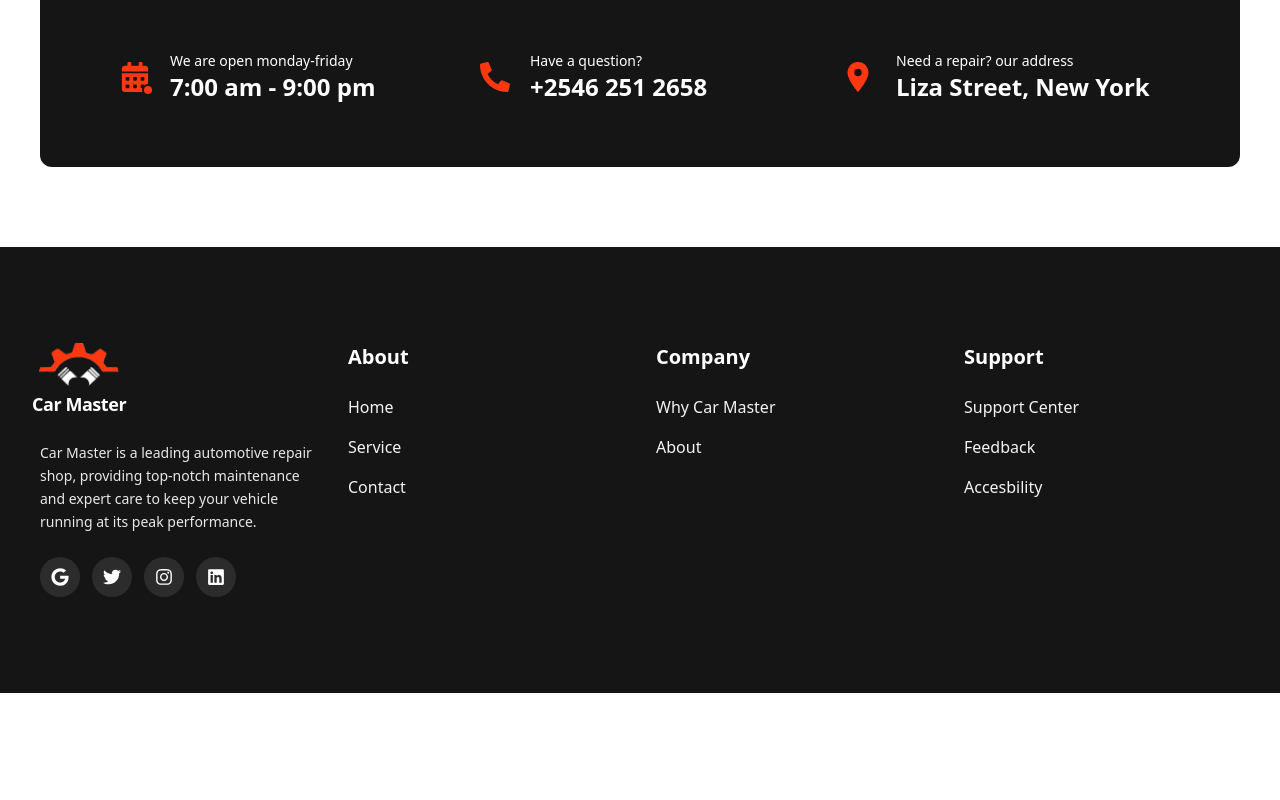
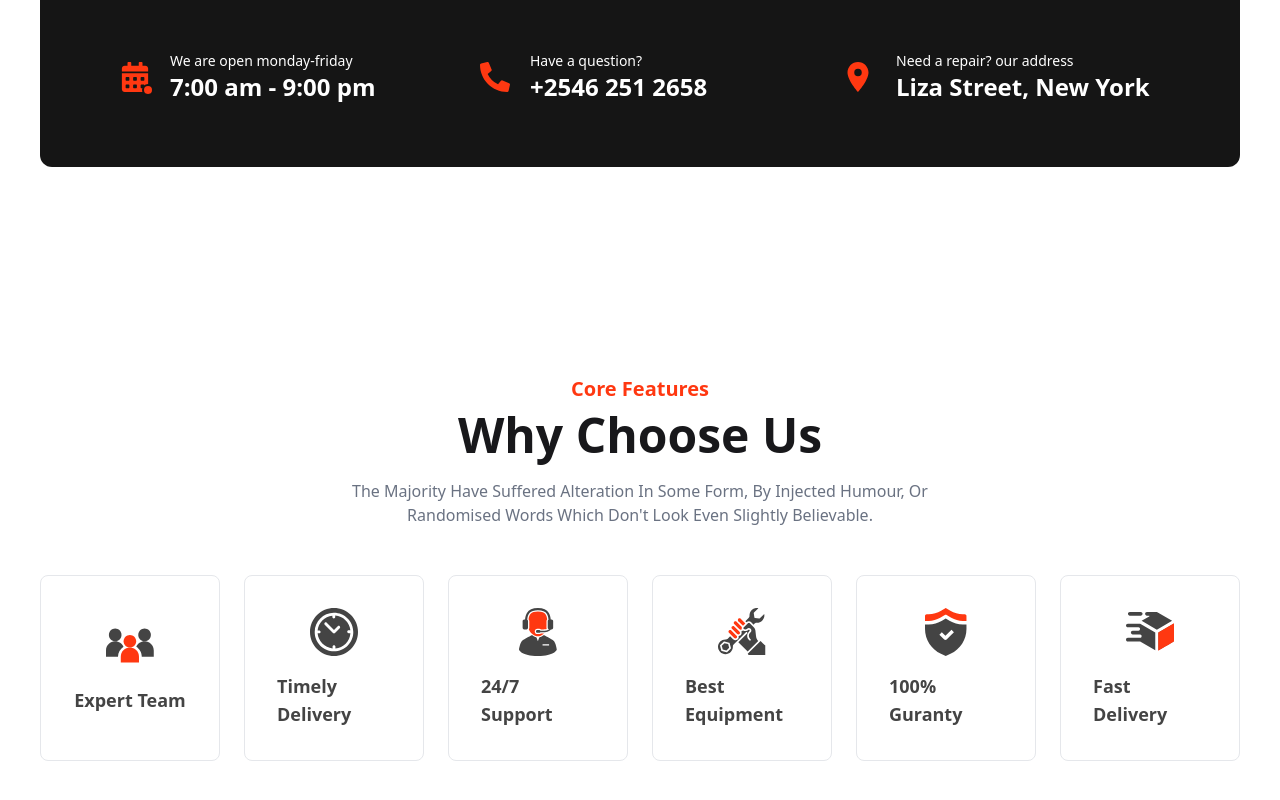
Before and after one commit to Muntasir-WSX/CarMaster, a Next.js app: page / in a window 1280 px wide. Shown: the part 1940-2740 px from the top of the page. Before the commit the page ends 2633 px from the top, so only its background shows below. Built offline with nearby package versions, Linux system fonts and the light colour scheme; no server answers; the database is empty.

Commit message:
Features done

```diff
--- /dev/null
+++ b/src/app/HomeComponents/Features/Features.jsx
@@ -0,0 +1,50 @@
+import React from 'react';
+import Image from 'next/image';
+
+const featuresData = [
+    { img: "/assets/icons/group.svg", title: "Expert Team" },
+    { img: "/assets/icons/Group 38729.svg", title: "Timely Delivery" },
+    { img: "/assets/icons/person.svg", title: "24/7 Support" },
+    { img: "/assets/icons/Wrench.svg", title: "Best Equipment" },
+    { img: "/assets/icons/check.svg", title: "100% Guranty" },
+    { img: "/assets/icons/deliveryt.svg", title: "Fast Delivery" },
+];
+
+export default function Features() {
+    return (
+        <section className="py-20">
+            <div className="text-center mb-12">
+                <h3 className="text-xl font-bold text-[#FF3811] mb-2">Core Features</h3>
+                <h2 className="text-4xl md:text-5xl font-bold mb-5">Why Choose Us</h2>
+                <p className="text-gray-500 max-w-2xl mx-auto">
+                    The Majority Have Suffered Alteration In Some Form, By Injected Humour, Or Randomised Words Which Don't Look Even Slightly Believable.
+                </p>
+            </div>
+
+            <div className="grid grid-cols-2 md:grid-cols-3 lg:grid-cols-6 gap-6">
+                {featuresData.map((feature, index) => (
+                    <div
+                        key={index}
+
+                        className="group border border-gray-200 rounded-lg p-8 flex flex-col items-center justify-center gap-4 cursor-pointer transition-all duration-300 hover:bg-[#FF3811] bg-white"
+                    >
+
+                        <div className="relative w-12 h-12 transition-all duration-300 group-hover:brightness-0 group-hover:invert">
+                            <Image
+                                src={feature.img}
+                                alt={feature.title}
+                                fill
+                                className="object-contain"
+                            />
+                        </div>
+
+
+                        <h4 className="font-bold text-lg text-[#444444] transition-colors duration-300 group-hover:text-white">
+                            {feature.title}
+                        </h4>
+                    </div>
+                ))}
+            </div>
+        </section>
+    );
+}
--- a/src/app/page.js
+++ b/src/app/page.js
@@ -2,6 +2,7 @@ import ServicesSection from "./HomeComponents/ServicesSection/ServicesSection";
 import Banner from "./HomeComponents/Banner/Banner";
 import AboutUs from "./HomeComponents/AboutUs/AboutUs";
 import CTA from "./HomeComponents/CTA/CTA";
+import Features from "./HomeComponents/Features/Features";
 
 export default function Home() {
   return (
@@ -24,6 +25,7 @@ export default function Home() {
       {/* Meet Our Team */}
 
       {/* Core Features */}
+      <Features></Features>
 
       {/* testimonials */}
 
```
Also changed, not shown: public/assets/icons/Group 38729.svg.
